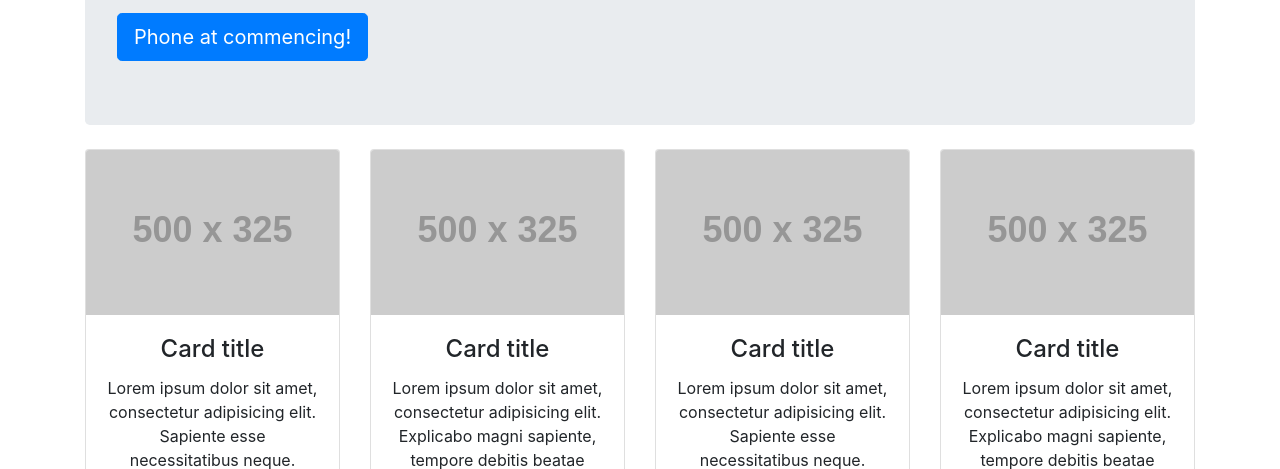
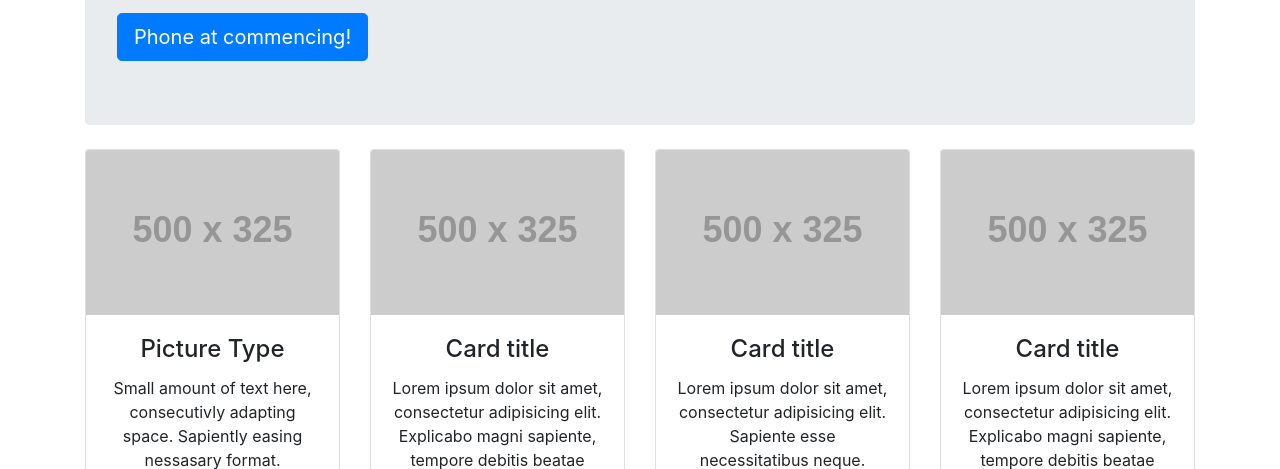
Before and after one commit to Canna0329/BootstrapProject, a website: page startbootstrap-heroic-features-gh-pages/index.html in a window 1280 px wide. Shown: the part 331-800 px from the top of the page. Drawn offline with Linux system fonts and the light colour scheme; placeholder pictures from the web are drawn by us.

Commit message:
Update index.html

```diff
--- a/startbootstrap-heroic-features-gh-pages/index.html
+++ b/startbootstrap-heroic-features-gh-pages/index.html
@@ -65,8 +65,8 @@
         <div class="card h-100">
           <img class="card-img-top" src="http://placehold.it/500x325" alt="">
           <div class="card-body">
-            <h4 class="card-title">Card title</h4>
-            <p class="card-text">Lorem ipsum dolor sit amet, consectetur adipisicing elit. Sapiente esse necessitatibus neque.</p>
+            <h4 class="card-title">Picture Type</h4>
+            <p class="card-text">Small amount of text here, consecutivly adapting space. Sapiently easing nessasary format.</p>
           </div>
           <div class="card-footer">
             <a href="#" class="btn btn-primary">Find Out More!</a>
```
